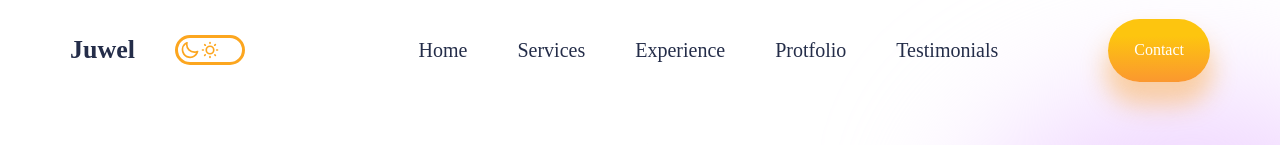
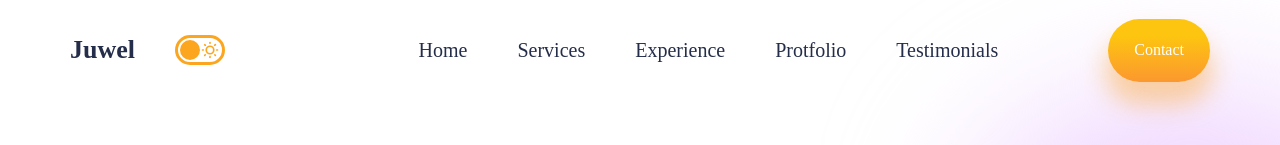
Before and after one commit to JuwelShaikh/new-prot-react, a React (Create React App) app: page / in a window 1280 px wide. Shown: the top 145 px of the page. Built offline with nearby package versions, Linux system fonts and the light colour scheme; a web font is replaced by a local one.

Commit message:
Toggle created

```diff
--- a/src/Components/Navbar/Togle/Toggle.css
+++ b/src/Components/Navbar/Togle/Toggle.css
@@ -13,3 +13,8 @@
     color: var(--orange);
 
 }
+.t-button{
+    border-radius: 100%;
+    background: var(--orange);
+    position: absolute;
+}
```
Also changed, not shown: src/Contex.js (added).
